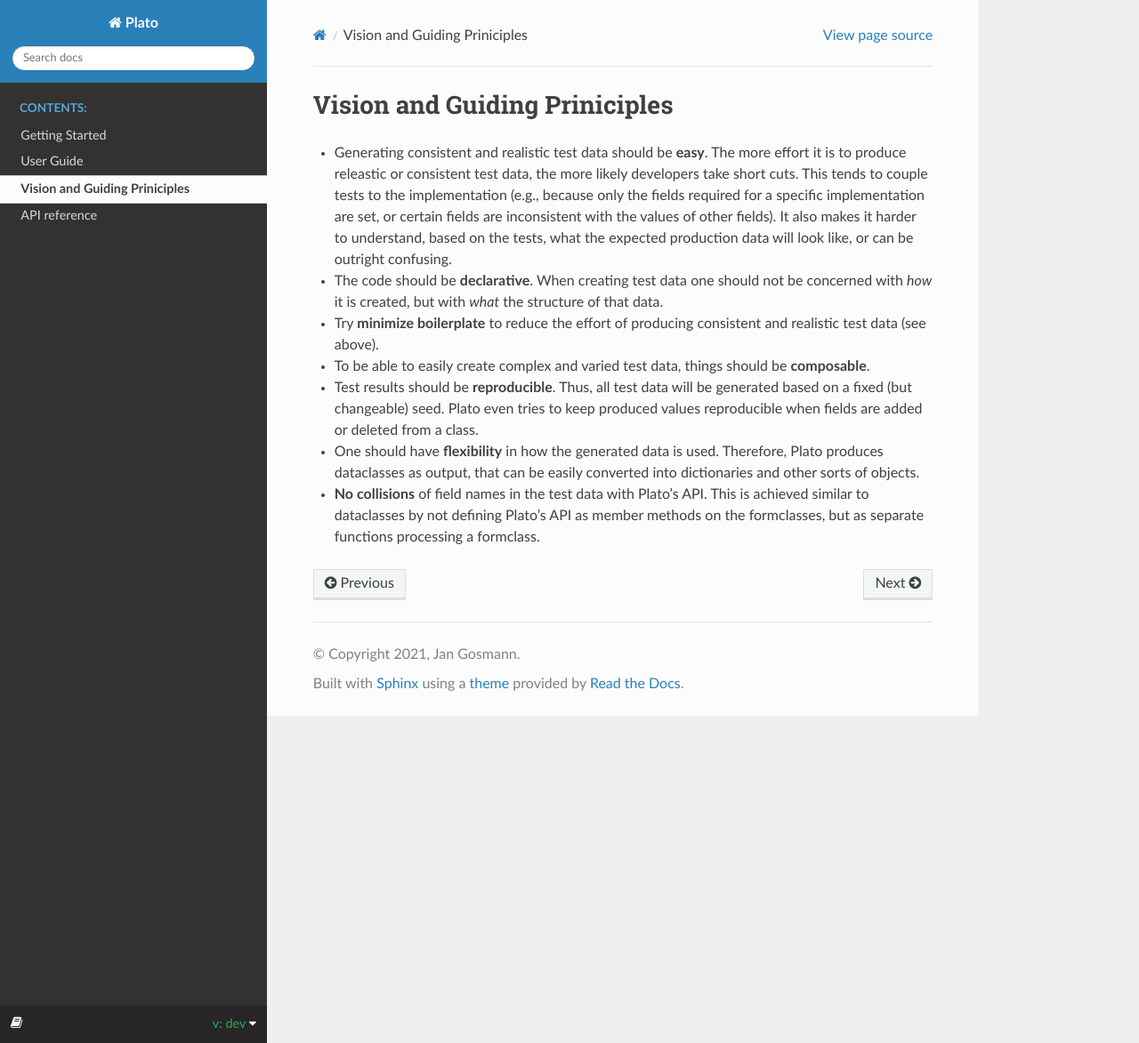
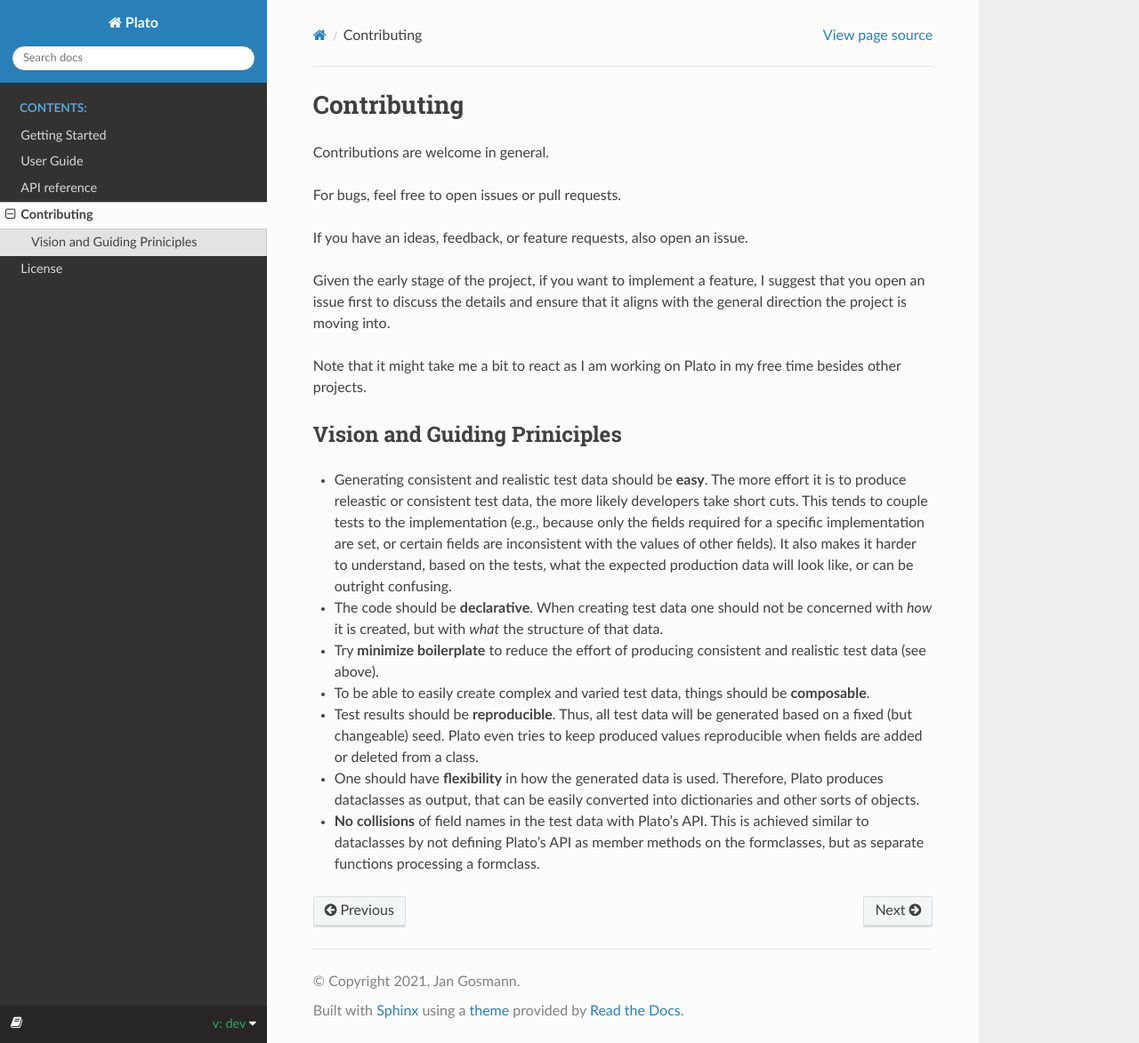
Before and after one commit to py-plato/plato, a Sphinx documentation site: the page built from docs/contributing.rst, in a window 1280 px wide and 1173 px high. Shown: the whole window at 89% size. Built offline with Sphinx 7.4.7 and the Read the Docs theme 2.0.0, drawn with Linux system fonts in a browser that asks for light colours.

Commit message:
Add license and contributing section to docs

```diff
--- a/docs/vision.rst
+++ b/docs/contributing.rst
@@ -1,5 +1,23 @@
+
+Contributing
+============
+
+Contributions are welcome in general.
+
+For bugs, feel free to open issues or pull requests.
+
+If you have an ideas, feedback, or feature requests, also open an issue.
+
+Given the early stage of the project, if you want to implement a feature,
+I suggest that you open an issue first to discuss the details and ensure that
+it aligns with the general direction the project is moving into.
+
+Note that it might take me a bit to react as I am working on Plato in my free
+time besides other projects.
+
+
 Vision and Guiding Priniciples
-==============================
+------------------------------
 
 * Generating consistent and realistic test data should be **easy**. The more
   effort it is to produce releastic or consistent test data, the more likely
--- a/docs/index.rst
+++ b/docs/index.rst
@@ -17,8 +17,9 @@
 
    getting-started
    user-guide
-   vision
    api/modules
+   contributing
+   license
 
 
 
--- /dev/null
+++ b/docs/license.rst
@@ -0,0 +1,4 @@
+License
+=======
+
+.. include:: ../LICENSE
```
